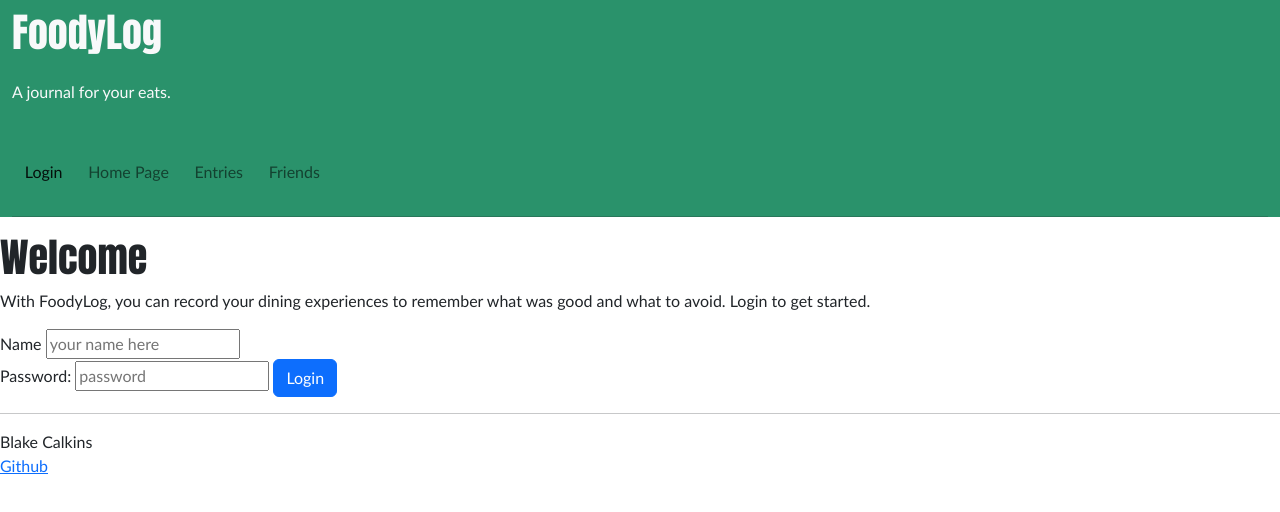
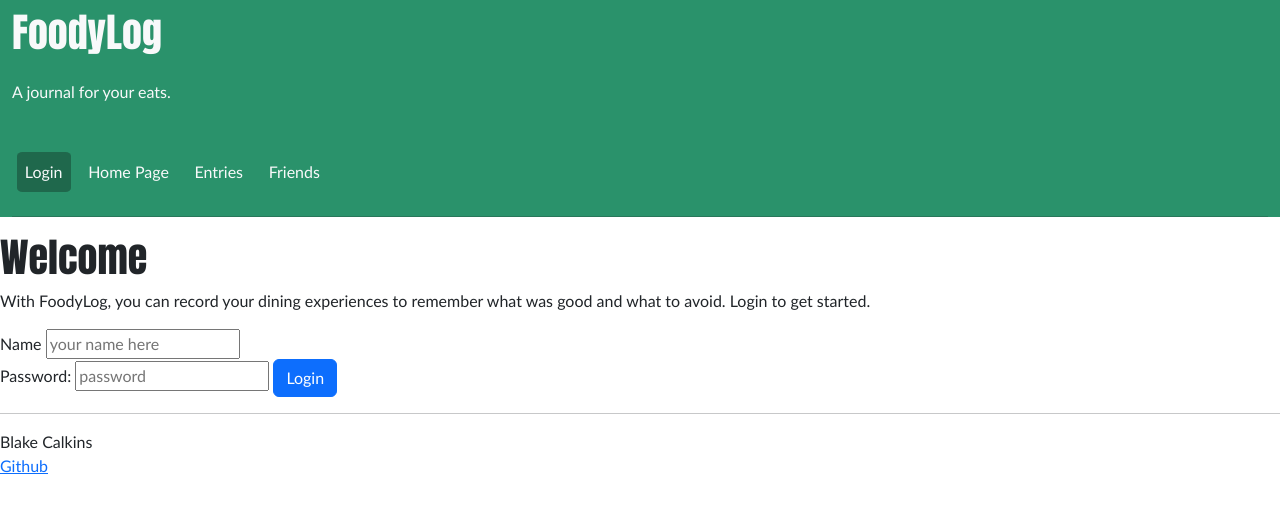
Before and after one commit to BlakeCalkins/startup, a plain HTML site: page startup-html/index.html in a window 1280 px wide. Drawn offline with nearby package versions, Linux system fonts and the light colour scheme; a web font is replaced by a local one.

Commit message:
update link color

```diff
--- a/startup-html/index.html
+++ b/startup-html/index.html
@@ -20,10 +20,10 @@
         <p   class="navbar navbar-expand-lg bg-body-tertiary text-light">A journal for your eats.</p>
         <nav class="navbar navbar-expand-lg bg-body-tertiary text-light">
             <menu class="navbar-nav">
-                <li class="nav-item"><a class="nav-link active" href="index.html">Login</a></li>
-                <li class="nav-item"><a class="nav-link" href="homepage.html">Home Page</a></li>
-                <li class="nav-item"><a class="nav-link" href="entries.html">Entries</a></li>
-                <li class="nav-item"><a class="nav-link" href="friends.html">Friends</a></li>
+                <li class="nav-item"><a class="nav-link text-light active" href="index.html">Login</a></li>
+                <li class="nav-item"><a class="nav-link text-light" href="homepage.html">Home Page</a></li>
+                <li class="nav-item"><a class="nav-link text-light" href="entries.html">Entries</a></li>
+                <li class="nav-item"><a class="nav-link text-light" href="friends.html">Friends</a></li>
             </menu>
         </nav>
         <hr />
--- a/startup-html/styles.css
+++ b/startup-html/styles.css
@@ -24,6 +24,7 @@ header nav menu {
 menu .nav-item {
     padding: 0 0.3em;
 }
-.nav-link {
-    color: aliceblue;
+.active {
+    background-color: rgba(32, 104, 76, 0.993);
+    border-radius: 10%;
 }
```
